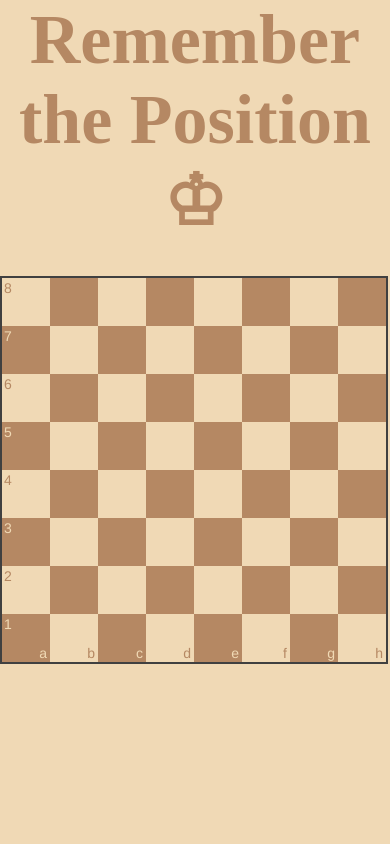
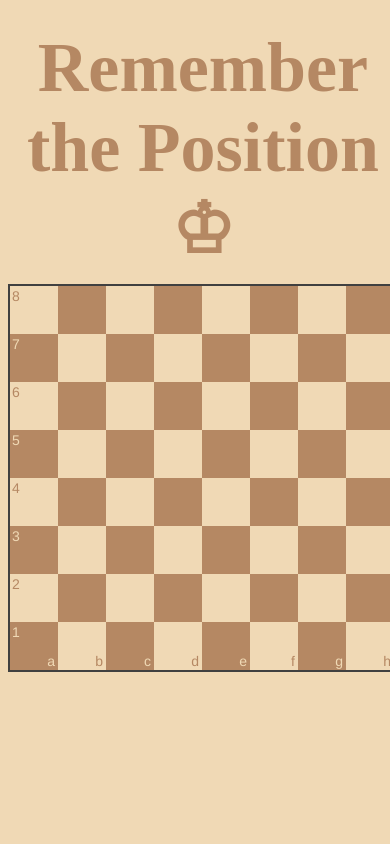
Before and after one commit to duartebranco/RememberThePosition, a website: page index.html in a window 390 px wide. Shown: the top 844 px of the page. Drawn offline with nearby package versions, Linux system fonts and the light colour scheme.

Commit message:
Update global.css

```diff
--- a/global.css
+++ b/global.css
@@ -1,10 +1,8 @@
 body {
-  display: flex;
-  justify-content: center;
-  align-items: center;
-  height: 100vh;
   background-color: #F0D9B5;
-  margin: 0;
+  position: relative;
+	width: 100%;
+	height: 100%;
 }
 #top-container {
   display: flex;
@@ -17,7 +15,7 @@ body {
   font-weight: bold;
   color: #B58863;
   text-align: center;
-  top: -340px;
+  top: 20px;
 }
 #myBoard {
   position: absolute;
@@ -82,23 +80,3 @@ body {
   text-align: left;
   top: 905px;
 }
-@media only screen and (max-width: 1080px) {
-  #title {
-    position: absolute;
-    font-size: 70px;
-    font-weight: bold;
-    color: #B58863;
-    text-align: center;
-    top: 0px;
-  }
-}
-@media screen and (display-mode: fullscreen) {
-  #title {
-    position: absolute;
-    font-size: 70px;
-    font-weight: bold;
-    color: #B58863;
-    text-align: center;
-    top: 20px;
-  }
-}
```
